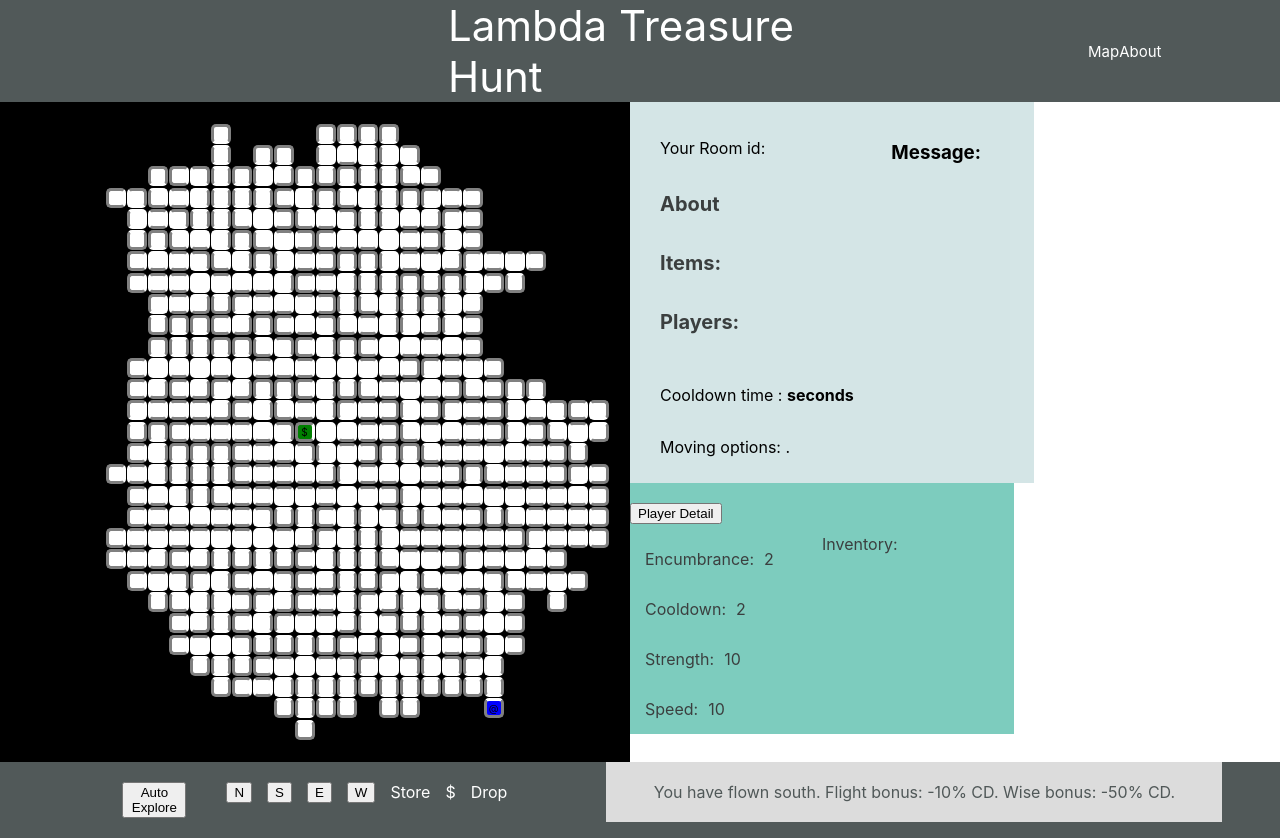
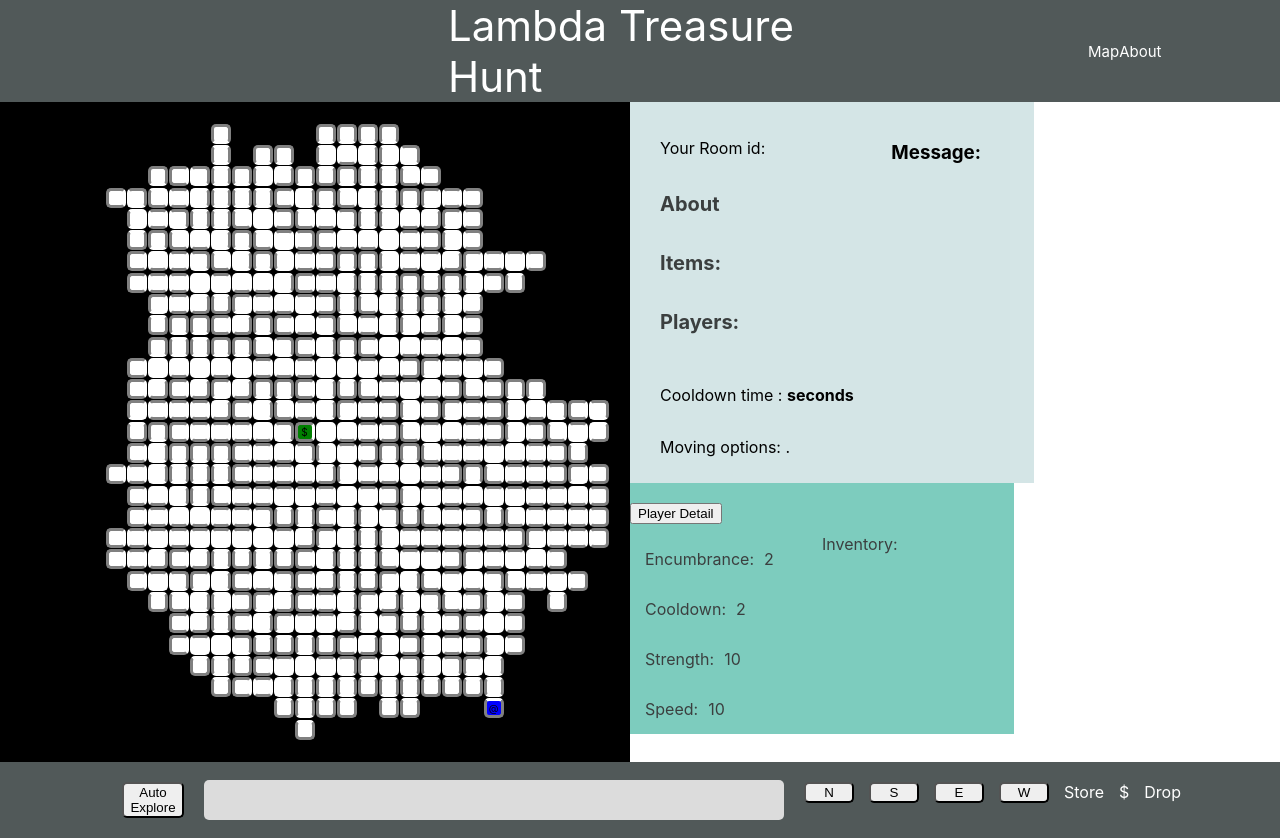
Before and after one commit to cs-buildweek2/FE, a React (Create React App) app in the folder frontend/my-app/: page / in a window 1280 px wide. Built offline with nearby package versions, Linux system fonts and the light colour scheme; no server answers.

Commit message:
Message display updated

```diff
--- a/frontend/my-app/src/components/Footer.js
+++ b/frontend/my-app/src/components/Footer.js
@@ -17,6 +17,14 @@ const Explore = styled.div`
   padding: 20px;
   width: 5%;
   justify-content: center;
+  .button{
+    border-radius: 5px;
+    width: auto;
+    :hover{
+      background: green;
+      color: white
+    }
+  }
 `;
 
 const ActionDescription = styled.div`
@@ -27,6 +35,8 @@ const ActionDescription = styled.div`
   padding: 20px;
   width: 45%;
   justify-content: center;
+  margin: auto;
+  border-radius: 5px;
 `;
 
 const ActionsContainer = styled.div`
@@ -35,6 +45,7 @@ const ActionsContainer = styled.div`
   height: 100%;
   margin-right: 5%;
   padding: 20px;
+
 `;
 
 const Action = styled.div`
@@ -42,30 +53,40 @@ const Action = styled.div`
   height: 100%;
   color: white;
   margin-right: 15px;
+
+  .button{
+    border-radius: 5px;
+    min-width: 50px;
+    :hover{
+      background: green;
+      color: white
+    }
+  }
+
 `;
 
 
 class Footer extends Component {
 
   render() {
-    let {direction, autoTraversal} = this.props
+    let {direction, autoTraversal, messages} = this.props
     //You have flown south. Flight bonus: -10% CD. Wise ExplorerL -50% CD.
     return (
       <FooterContainer>
-        <Explore> <button onClick={() => autoTraversal()} > Auto Explore </button> </Explore>
-
+        <Explore> <button className = "button" onClick={() => autoTraversal()} > Auto Explore </button> </Explore>
+        <ActionDescription>
+          {messages}
+        </ActionDescription>
         <ActionsContainer>
-          <Action><button onClick={() => direction('n')} > N</button> </Action>
-          <Action><button onClick={() => direction('s')} > S</button> </Action>
-          <Action><button onClick={() => direction('e')} > E</button> </Action>
-          <Action><button onClick={() => direction('w')} > W</button> </Action>
+          <Action><button className = "button" onClick={() => direction('n')} > N</button> </Action>
+          <Action><button className = "button" onClick={() => direction('s')} > S</button> </Action>
+          <Action><button className = "button" onClick={() => direction('e')} > E</button> </Action>
+          <Action><button className = "button" onClick={() => direction('w')} > W</button> </Action>
           <Action>Store</Action>
           <Action>$</Action>
           <Action>Drop</Action>
         </ActionsContainer>
-        <ActionDescription>
-          You have flown south. Flight bonus: -10% CD. Wise bonus: -50% CD.
-        </ActionDescription>
+
       </FooterContainer>
     );
   }
```
